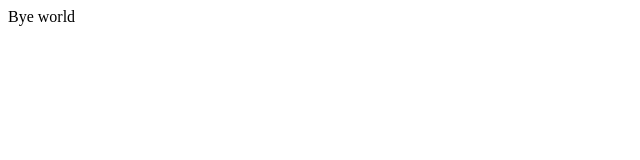
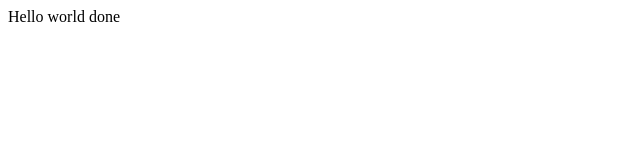
Before and after one commit to Naoual19/test2, a plain HTML site: page index.html in a window 1280 px wide. Shown: the full height of the page, 0-640 px from the left. Drawn offline with Linux system fonts and the light colour scheme.

Commit message:
Modified2 index.html

```diff
--- a/index.html
+++ b/index.html
@@ -7,6 +7,7 @@
         <title>Document</title>
     </head>
     <body>
-        Bye world
+        Hello world
+        done
     </body>
 </html>
```
